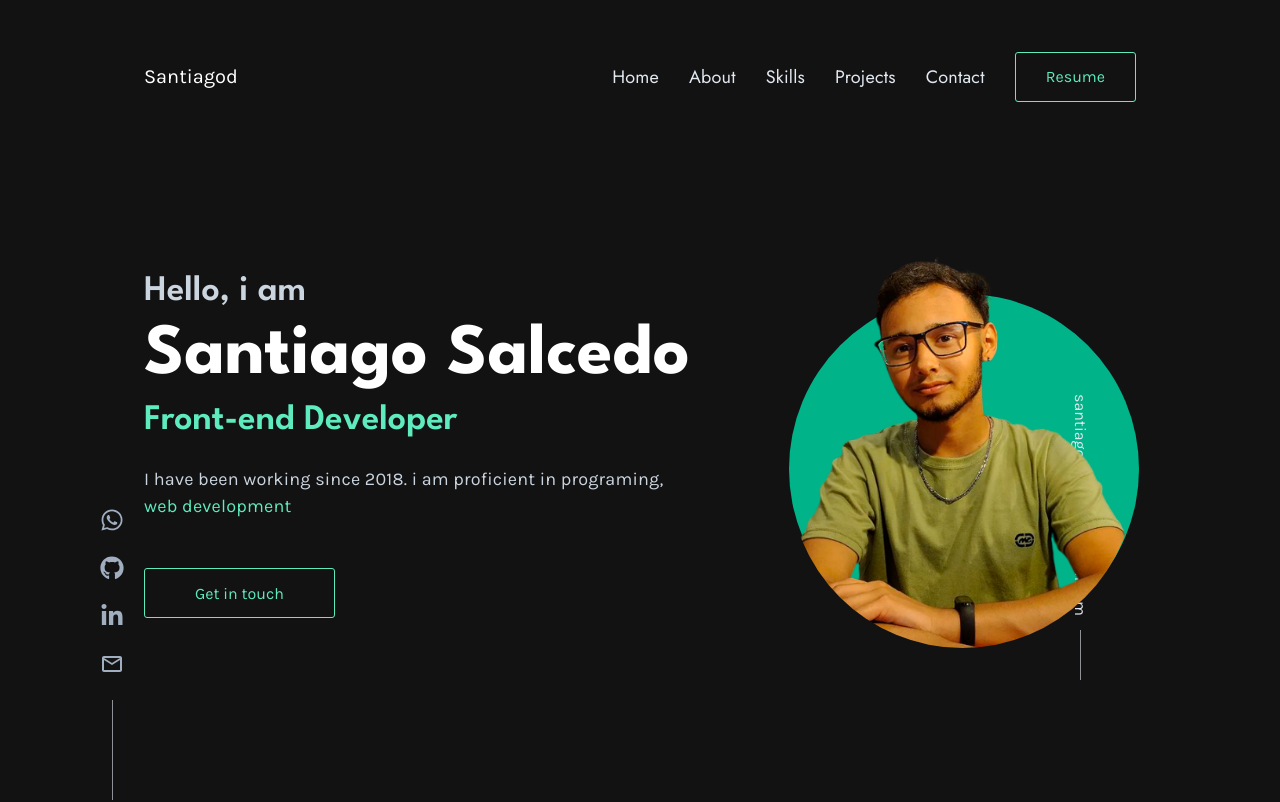
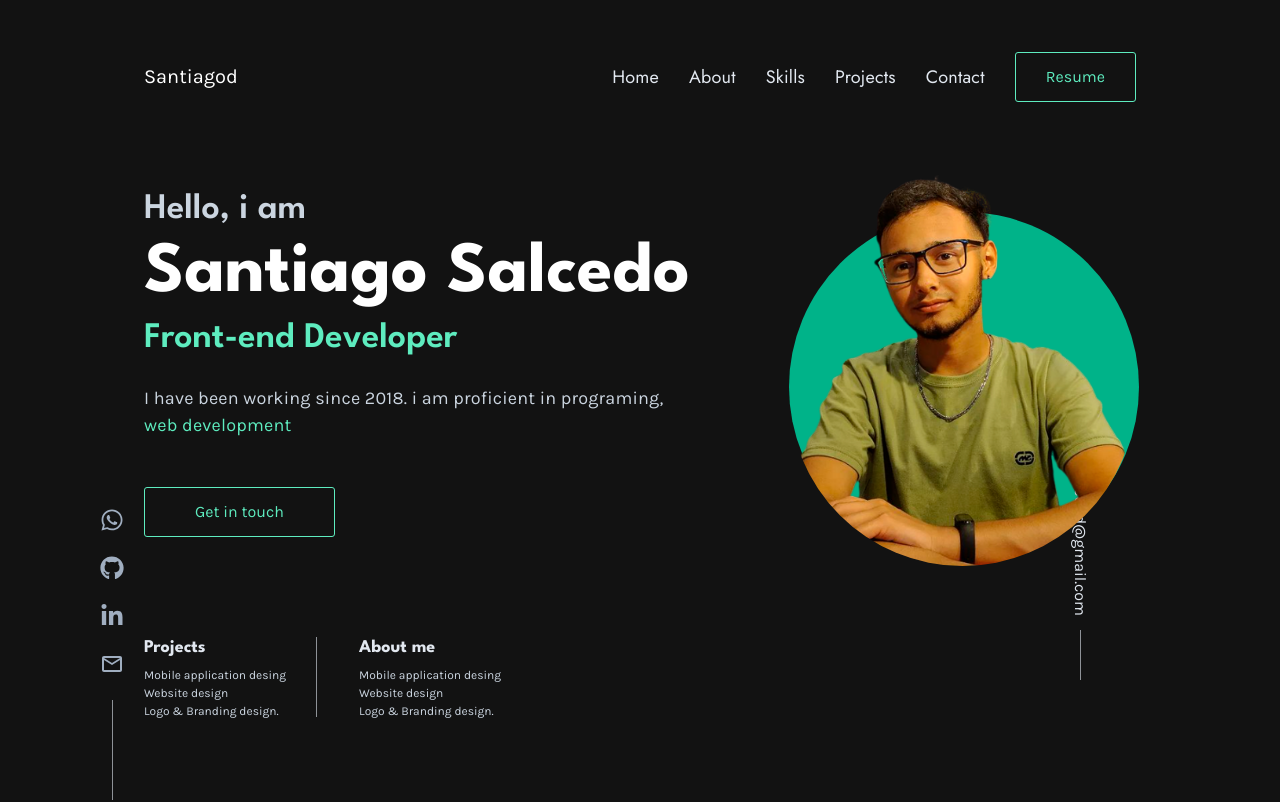
Before and after one commit to SalcedoSantiago/portfolio, a React (Vite) app: page / in a window 1280 px wide. Shown: the top 802 px of the page. Built offline with nearby package versions, Linux system fonts and the light colour scheme; a web font is replaced by a local one.

Commit message:
hero changes

```diff
--- a/src/App/Components/Hero.jsx
+++ b/src/App/Components/Hero.jsx
@@ -2,34 +2,30 @@
  * External dependencies
  */
 import React from 'react'
-import { Stack, Link, Text, Box, Heading, Image, Flex, Button, Container } from '@chakra-ui/react';
+import { Stack, Link, Text, Box, Heading, Image, Flex, Button, Container, Divider } from '@chakra-ui/react';
 import { Element } from 'react-scroll'
+import { Link as LinkR } from 'react-scroll'
+import styled from 'styled-components';
 
 /**
  * League Spartannal dependencies
  */
 
-
 import Me from '../../assets/yo.png'
-
 
 const Hero = () => {
 
-    // const Text = styled(ChakraText)`
-    //     word-spacing: 1.7px;
-    //     color: var(--chakra-colors-gray-400);
-    //     letter-spacing: 0.7px;
-    //     font-weight: 400;
-    //     font-size: 18px;
-    //     .featured{
-    //         color :var(--chakra-colors-primary)
-    //     }
-    // `
+    const Link = styled(LinkR)`
+        text-decoration: none!important;
+        color:var(--chakra-colors-gray-200);
+        transition: all .2s;
+        letter-spacing: inherit;
 
-    // color = "gray.400"
-    // fontSize = "18px"
-    // lineHeight = { '1.3'}
-    // wordSpacing = { '1.7px'}
+        &:hover{
+            color:var(--chakra-colors-primary);
+        }
+    `
+
     return (
         <Element
             name="home"
@@ -91,7 +87,62 @@ const Hero = () => {
                                     Get in touch
                                 </Button>
                             </Flex>
+                            <Stack direction={'row'} spacing="30px" pt={20}>
+                                <Link
+                                    to="projects"
+                                    smooth={true}
+                                    duration={500}
+                                >
+                                    <Box
+                                        cursor="pointer"
+                                        _hover={{
+                                            color: 'primary'
+                                        }}
+                                    >
+                                        <Heading
+                                            fontSize="lg"
+                                            pb={2}
+                                        >Projects</Heading>
+                                        <Text
+                                            fontSize="xs"
+                                            color="gray.300"
+                                        >
+                                            Mobile application desing <br />
+                                            Website design <br />
+                                            Logo & Branding design.
+                                        </Text>
+                                    </Box>
+                                </Link>
 
+                                <Divider orientation='vertical' h="80px" />
+                                <Link
+                                    to="about"
+                                    smooth={true}
+                                    duration={500}
+                                >
+                                    <Box
+                                        cursor="pointer"
+                                        _hover={{
+                                            color: 'primary'
+                                        }}
+                                        pl={3}
+                                    >
+                                        <Heading
+                                            fontSize="lg"
+                                            pb={2}
+                                        >About me</Heading>
+                                        <Text
+                                            fontSize="xs"
+                                            color="gray.300"
+                                        >
+                                            Mobile application desing <br />
+                                            Website design <br />
+                                            Logo & Branding design.
+                                        </Text>
+                                    </Box>
+                                </Link>
+
+                            </Stack>
                         </Stack>
                     </Box>
                     <Box position={'relative'} w="35%">
--- a/src/App/Screens/Header.jsx
+++ b/src/App/Screens/Header.jsx
@@ -39,7 +39,6 @@ const Header = () => {
                     direction={'row'}
                     spacing={'30px'}
                     align={'center'}
-
                 >
                     {links.map((link) =>
                         <Text
```
